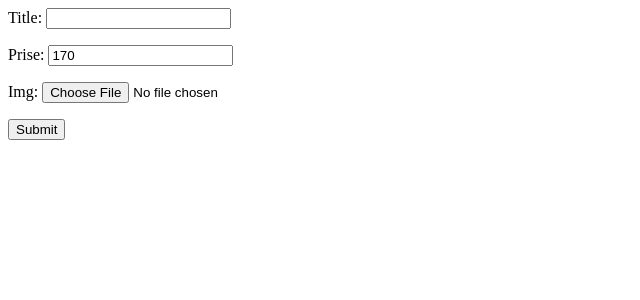
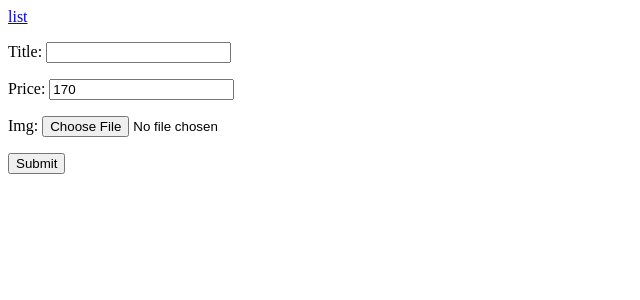
Before and after one commit to SamerElhamdo/django-apps, a Django app: page / in a window 1280 px wide. Shown: the top 300 px of the page, without its empty margins (0-640 px from the left). Run offline with Django 3.2, Linux system fonts and the light colour scheme.

Commit message:
commit message

```diff
--- a/store/admin.py
+++ b/store/admin.py
@@ -1,5 +1,6 @@
 from django.contrib import admin
-from store.models import Prodect
+from store.models import Prodect, Discount
 
 # Register your models here.
 admin.site.register(Prodect)
+admin.site.register(Discount)
--- a/store/forms.py
+++ b/store/forms.py
@@ -5,4 +5,4 @@ class ProdectForm(forms.ModelForm):
 
     class Meta:
         model = Prodect
-        fields = ('title', 'prise', 'img' )
+        fields = ('title', 'price', 'img' )
--- a/store/models.py
+++ b/store/models.py
@@ -1,11 +1,30 @@
 from django.db import models
 
 # Create your models here.
+
+
+
+
+
+
+
 class Prodect(models.Model):
 
     title = models.CharField(max_length=150)
-    prise = models.IntegerField(default=170)
+    price = models.IntegerField(default=170)
     img = models.ImageField(upload_to = 'images')
 
     def __str__(self):
         return self.title
+
+
+class Discount(models.Model):
+    discount_id = models.AutoField(primary_key=True)
+    product_id = models.ForeignKey(Prodect, on_delete=models.CASCADE)
+    title = models.CharField(max_length=150)
+    percentage = models.DecimalField(max_digits=19, decimal_places=2)
+    expire_date = models.DateField()
+
+
+    def __str__(self):
+        return self.title
--- a/store/templates/index.html
+++ b/store/templates/index.html
@@ -1,3 +1,4 @@
+<a href="http://127.0.0.1:8000/list/">list</a>
 <form id="post_form" method="post" action="" enctype="multipart/form-data">
 
     {% csrf_token %}
--- /dev/null
+++ b/store/templates/list.html
@@ -0,0 +1,3 @@
+
+<a href="http://127.0.0.1:8000/admin/">admin</a>
+<p> {{ prodect.title }}</p>
--- a/store/urls.py
+++ b/store/urls.py
@@ -4,5 +4,7 @@ from django.urls import path
 from . import views
 urlpatterns = [
     path('', views.home_view, name='home_view'),
+    path('list/', views.list_view, name='list_view'),
+
 
 ] + static(settings.MEDIA_URL, document_root=settings.MEDIA_ROOT)
--- a/store/views.py
+++ b/store/views.py
@@ -1,12 +1,29 @@
 from django.shortcuts import render, HttpResponse
 from .forms import ProdectForm
+from .models import Prodect, Discount
 from django.utils import timezone
+from django.db.models import F, DecimalField
+
+
+import nexmo
 
 
 
 # Create your views here.
 
 def home_view(request):
+    '''
+    client = nexmo.Client(key='1f93f6f9', secret='Hl9qBYqcH5CjGka6')
+    response = client.start_verification(
+        number="905538013881",
+        brand="Nexmo",
+        code_length="4")
+
+    if response["status"] == "0":
+        print("Started verification request_id is %s" % (response["request_id"]))
+    else:
+        print("Error: %s" % response["error_text"])
+    '''
     if request.method == 'POST':
         prodectForm = ProdectForm(request.POST, request.FILES)
         if prodectForm.is_valid():
@@ -22,4 +39,15 @@ def home_view(request):
         return render(request, 'index.html', {'prodectForm': prodectForm})
 
 
+
     #return HttpResponse("Hello World!")
+
+def list_view(request):
+
+    prodects = Prodect.objects.all()
+    for prodect in prodects:
+        discount_percentage = Discount.objects.filter(product_id=prodect.id).first()
+        prodect = Prodect.objects.filter(id=prodect.id).annotate(new_price=F('price')*discount_percentage)
+
+
+    return render(request, 'list.html', {'prodects': prodects})
```
Also changed, not shown: db.sqlite3 (deleted), media/images/c17e2c0d-5706-4798-b8cd-80122de06d7d_GuuxZiL.jpg (added), media/images/c17e2c0d-5706-4798-b8cd-80122de06d7d_TpqkLx5.jpg (added), media/images/c17e2c0d-5706-4798-b8cd-80122de06d7d_a2LtCEq.jpg (added), media/images/c17e2c0d-5706-4798-b8cd-80122de06d7d_jikucwg.jpg (added), store/migrations/0001_initial.py (deleted), store/migrations/0002_prodect_img.py (deleted), store/migrations/__init__.py (deleted).
